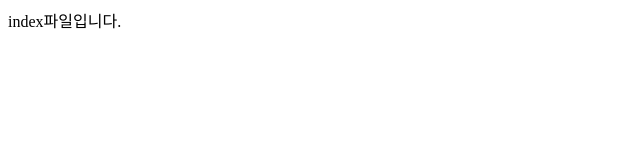
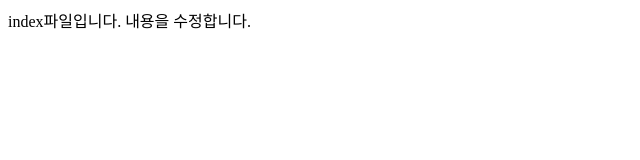
Before and after one commit to LINDAXD/EZEN2, a plain HTML site: page index.html in a window 1280 px wide. Shown: the whole page, without its empty margins (0-640 px from the left). Drawn offline with Linux system fonts and the light colour scheme.

Commit message:
내용수정

```diff
--- a/index.html
+++ b/index.html
@@ -8,5 +8,6 @@
 </head>
 <body>
     index파일입니다.
+    내용을 수정합니다.
 </body>
 </html>
```
